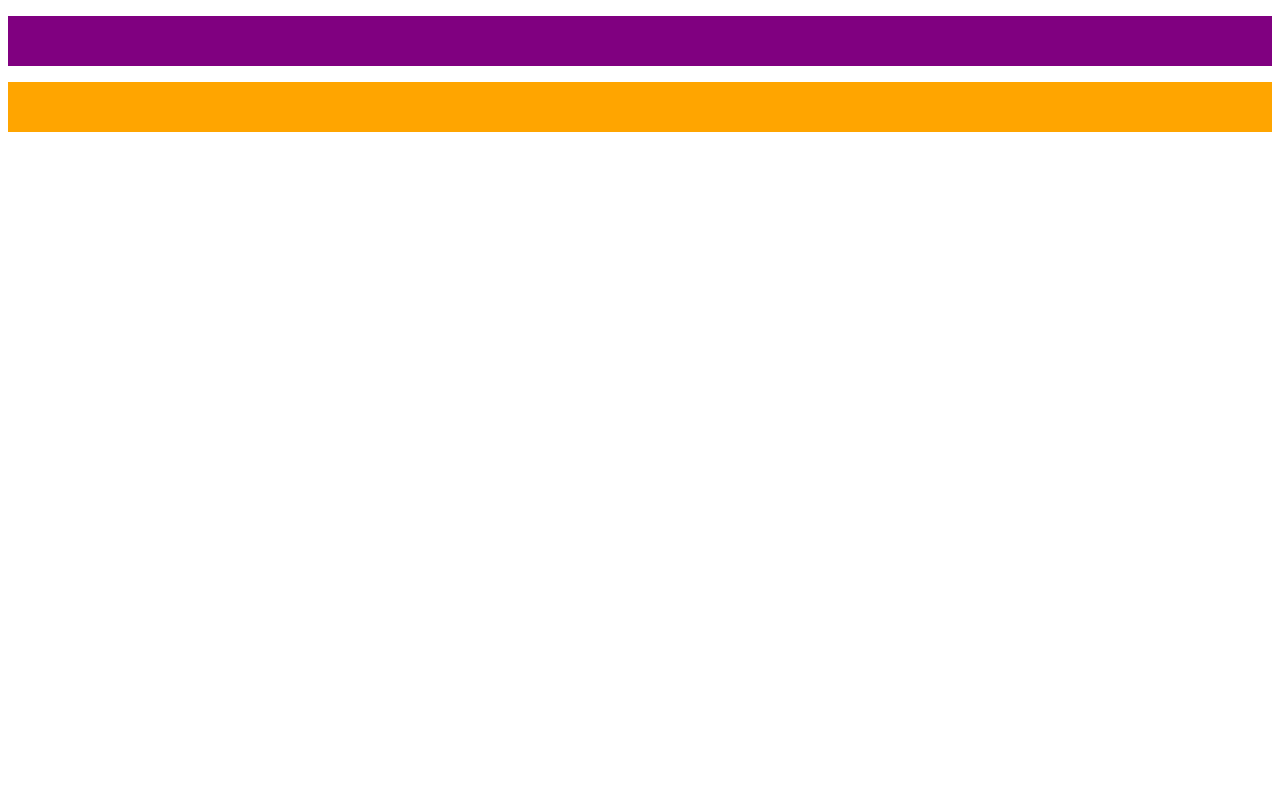
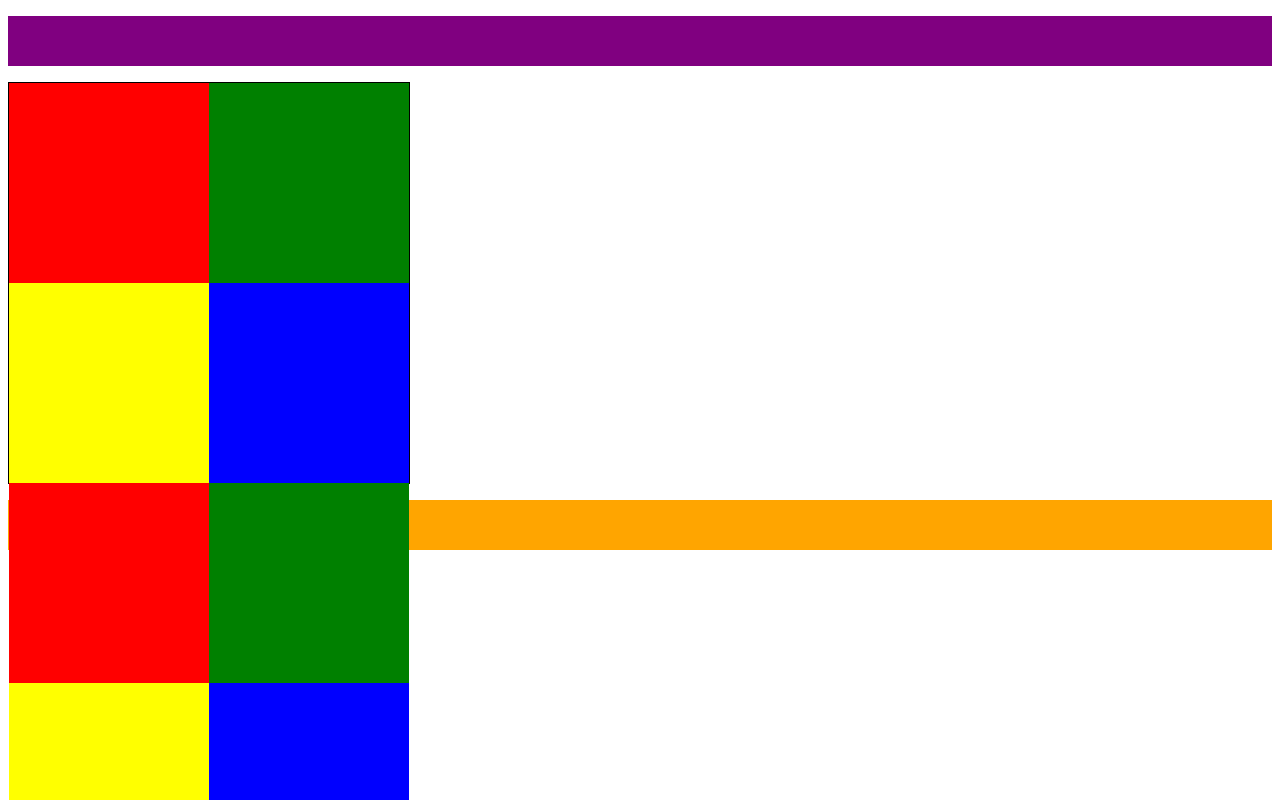
Before and after one commit to AmelNal22/Meryam-Amel-TP1, an Angular app in the folder MeryamAmelTP1/: page / in a window 1280 px wide. Shown: the top 800 px of the page. Built offline with nearby package versions, Linux system fonts and the light colour scheme.

Commit message:
Carré + début output

```diff
--- a/MeryamAmelTP1/src/app/app.component.html
+++ b/MeryamAmelTP1/src/app/app.component.html
@@ -1,2 +1,3 @@
 <app-header></app-header>
+<app-logo></app-logo>
 <app-footer></app-footer>
--- a/MeryamAmelTP1/src/app/app.module.ts
+++ b/MeryamAmelTP1/src/app/app.module.ts
@@ -5,12 +5,16 @@ import { AppRoutingModule } from './app-routing.module';
 import { AppComponent } from './app.component';
 import { HeaderComponent } from './header/header.component';
 import { FooterComponent } from './footer/footer.component';
+import { LogoComponent } from './logo/logo.component';
+import { CarreComponent } from './carre/carre.component';
 
 @NgModule({
   declarations: [
     AppComponent,
     HeaderComponent,
-    FooterComponent
+    FooterComponent,
+    LogoComponent,
+    CarreComponent
   ],
   imports: [
     BrowserModule,
--- /dev/null
+++ b/MeryamAmelTP1/src/app/carre/carre.component.html
@@ -0,0 +1,8 @@
+<div class="position">
+<div class="square" [ngClass]="red" (click)="addEvent('color')"></div>
+<div class="square" [ngClass]="green"></div>
+</div>
+<div class="position">
+<div class="square" [ngClass]="yellow"></div>
+<div class="square" [ngClass]="blue"></div>
+</div>
--- /dev/null
+++ b/MeryamAmelTP1/src/app/carre/carre.component.scss
@@ -0,0 +1,19 @@
+.square {
+  width: 200px;
+  height: 200px;
+}
+.red {
+  background-color : red;
+}
+.green {
+  background-color : green;
+}
+.yellow {
+  background-color: yellow;
+}
+.blue {
+  background-color: blue;
+}
+.position {
+  display : flex;
+}
--- /dev/null
+++ b/MeryamAmelTP1/src/app/carre/carre.component.ts
@@ -0,0 +1,21 @@
+import {Component, EventEmitter, Input, Output} from '@angular/core';
+
+@Component({
+  selector: 'app-carre',
+  templateUrl: './carre.component.html',
+  styleUrls: ['./carre.component.scss']
+})
+export class CarreComponent{
+
+  red : string = 'red';
+  green : string = 'green';
+  blue : string = 'blue';
+  yellow : string = 'yellow';
+
+  @Input() color : string = '';
+  @Output() event = new EventEmitter();
+
+  public addEvent(value : string) {
+    this.event.emit(value);
+  }
+}
--- /dev/null
+++ b/MeryamAmelTP1/src/app/logo/logo.component.html
@@ -0,0 +1,6 @@
+<div class="logo">
+<app-carre (event) = "addItem($event)" [color]= "'green'"></app-carre>
+  <app-carre (event) = "addItem($event)" [color]= "'green'"></app-carre>
+  <app-carre (event) = "addItem($event)" [color]= "'green'"></app-carre>
+  <app-carre (event) = "addItem($event)" [color]= "'green'"></app-carre>
+</div>
--- /dev/null
+++ b/MeryamAmelTP1/src/app/logo/logo.component.scss
@@ -0,0 +1,8 @@
+.logo {
+  width : 400px;
+  height: 400px;
+  border: black 1px solid;
+}
+.green {
+  background-color: green;
+}
--- /dev/null
+++ b/MeryamAmelTP1/src/app/logo/logo.component.ts
@@ -0,0 +1,12 @@
+import { Component} from '@angular/core';
+
+@Component({
+  selector: 'app-logo',
+  templateUrl: './logo.component.html',
+  styleUrls: ['./logo.component.scss']
+})
+export class LogoComponent{
+  public addItem(newItem:string){
+    console.log(newItem);
+  }
+}
```
Also changed, not shown: 2 other files (tests, documents, lock files or other folders).
